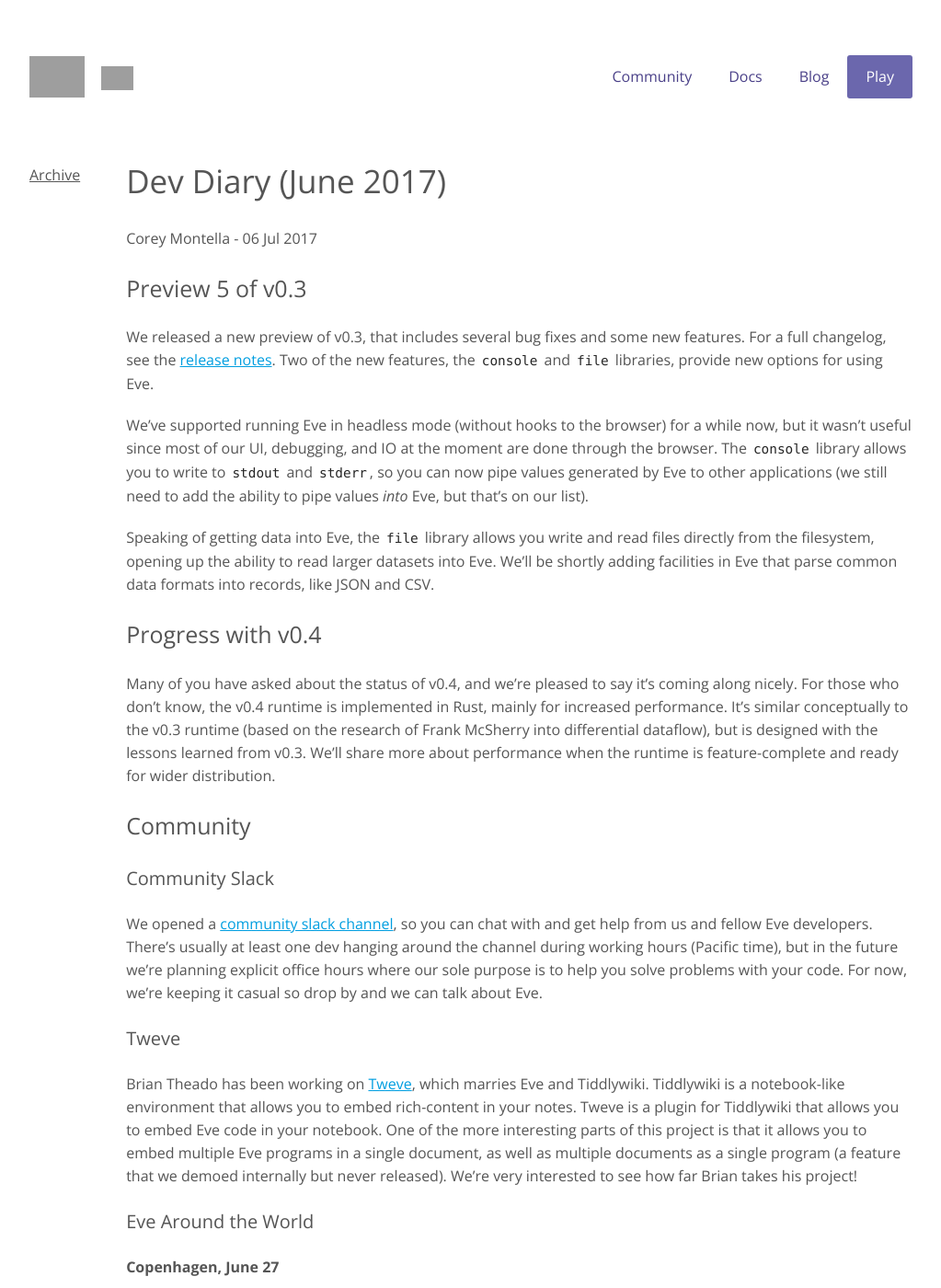
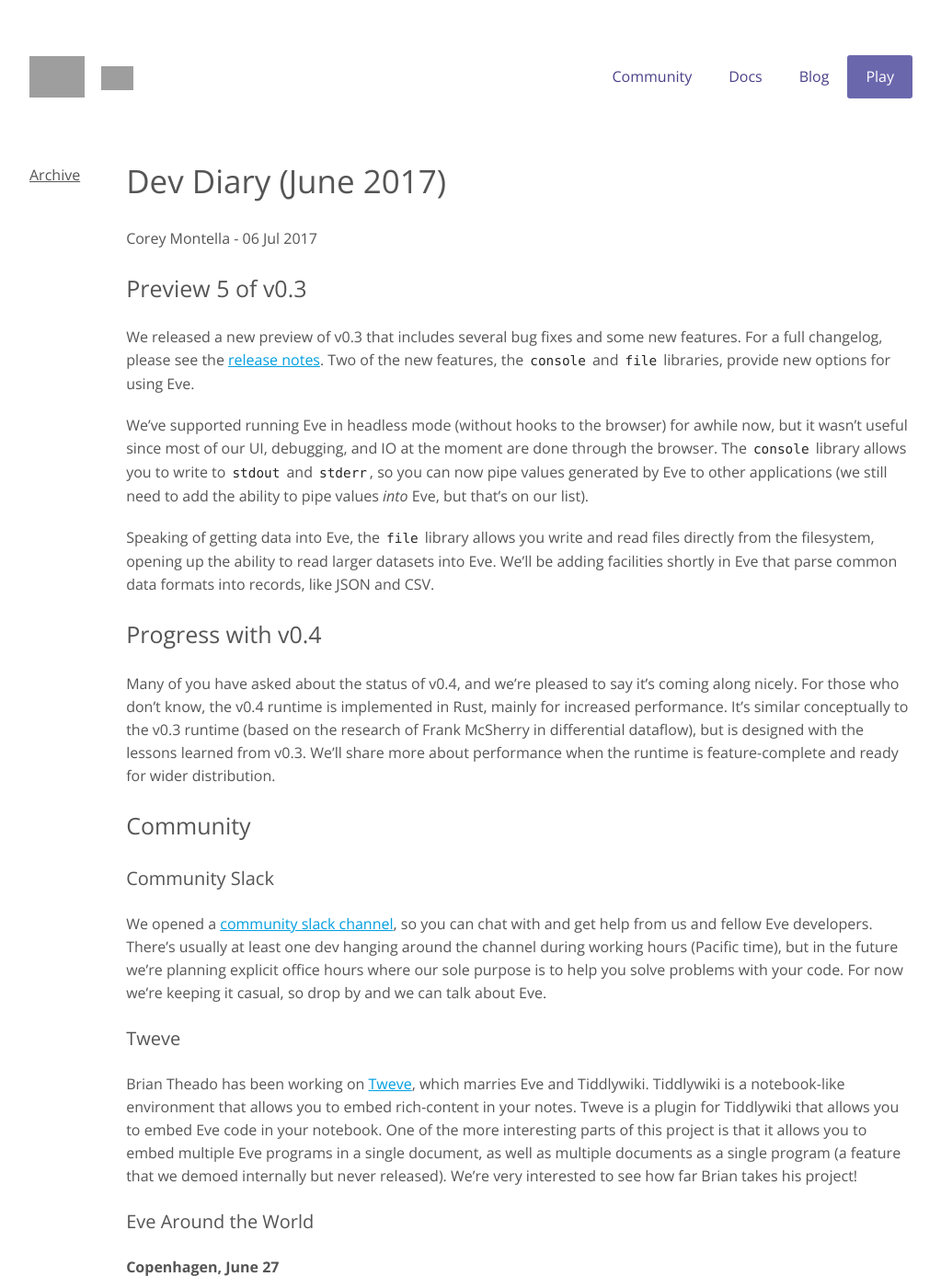
Before and after one commit to Kodowa/incidentalcomplexity, a Jekyll site: the page built from _posts/2017-07-06-June.md, in a window 1280 px wide and 1400 px high. Shown: the whole window at 92% size, without its empty margins (128-1151 px from the left). Built offline with Jekyll 4.4.1, drawn with Linux system fonts in a browser that asks for light colours; some of the changed text lies outside the part shown; grey boxes are pictures that could not be loaded.

Commit message:
Fix some more minor things

```diff
--- a/_posts/2017-07-06-June.md
+++ b/_posts/2017-07-06-June.md
@@ -7,21 +7,21 @@ tags: []
 
 ## Preview 5 of v0.3
 
-We released a new preview of v0.3, that includes several bug fixes and some new features. For a full changelog, see the [release notes](http://incidentalcomplexity.com/2017/06/28/release-0.3p5/). Two of the new features, the `console` and `file` libraries, provide new options for using Eve.
+We released a new preview of v0.3 that includes several bug fixes and some new features. For a full changelog, please see the [release notes](http://incidentalcomplexity.com/2017/06/28/release-0.3p5/). Two of the new features, the `console` and `file` libraries, provide new options for using Eve.
 
-We've supported running Eve in headless mode (without hooks to the browser) for a while now, but it wasn't useful since most of our UI, debugging, and IO at the moment are done through the browser. The `console` library allows you to write to `stdout` and `stderr`, so you can now pipe values generated by Eve to other applications (we still need to add the ability to pipe values _into_ Eve, but that's on our list).
+We've supported running Eve in headless mode (without hooks to the browser) for awhile now, but it wasn't useful since most of our UI, debugging, and IO at the moment are done through the browser. The `console` library allows you to write to `stdout` and `stderr`, so you can now pipe values generated by Eve to other applications (we still need to add the ability to pipe values _into_ Eve, but that's on our list).
 
-Speaking of getting data into Eve, the `file` library allows you write and read files directly from the filesystem, opening up the ability to read larger datasets into Eve. We'll be shortly adding facilities in Eve that parse common data formats into records, like JSON and CSV.
+Speaking of getting data into Eve, the `file` library allows you write and read files directly from the filesystem, opening up the ability to read larger datasets into Eve. We'll be adding facilities shortly in Eve that parse common data formats into records, like JSON and CSV.
 
 ## Progress with v0.4
 
-Many of you have asked about the status of v0.4, and we're pleased to say it's coming along nicely. For those who don't know, the v0.4 runtime is implemented in Rust, mainly for increased performance. It's similar conceptually to the v0.3 runtime (based on the research of Frank McSherry into differential dataflow), but is designed with the lessons learned from v0.3. We'll share more about performance when the runtime is feature-complete and ready for wider distribution.
+Many of you have asked about the status of v0.4, and we're pleased to say it's coming along nicely. For those who don't know, the v0.4 runtime is implemented in Rust, mainly for increased performance. It's similar conceptually to the v0.3 runtime (based on the research of Frank McSherry in differential dataflow), but is designed with the lessons learned from v0.3. We'll share more about performance when the runtime is feature-complete and ready for wider distribution.
 
 ## Community
 
 ### Community Slack
 
-We opened a [community slack channel](https://slack-signup.witheve.com/), so you can chat with and get help from us and fellow Eve developers. There's usually at least one dev hanging around the channel during working hours (Pacific time), but in the future we're planning explicit office hours where our sole purpose is to help you solve problems with your code. For now, we're keeping it casual so drop by and we can talk about Eve.
+We opened a [community slack channel](https://slack-signup.witheve.com/), so you can chat with and get help from us and fellow Eve developers. There's usually at least one dev hanging around the channel during working hours (Pacific time), but in the future we're planning explicit office hours where our sole purpose is to help you solve problems with your code. For now we're keeping it casual, so drop by and we can talk about Eve.
 
 ### Tweve
 
@@ -33,6 +33,6 @@ Brian Theado has been working on [Tweve](https://btheado.github.io/tweve/), whic
 
 Zubair Quraishi held yet another successful meetup in Copenhagen, and we're definitely grateful for his continued evangelism across the pond! He's posted some pictures and reactions on the [Meetup website](https://www.meetup.com/evecph/events/240055666/) and the [mailing list](https://groups.google.com/d/msg/eve-talk/PwlgSIdppMQ/Xb9zI5niAAAJ). Thanks again Zubair!
 
-**San Francisco June 27**
+**San Francisco, June 27**
 
 Thanks to everyone who came to our second meetup, in which we helped people install Eve and introduced the language to people who were new. We learned a lot by watching people go through the quickstart tutorial, which has caused us to re-evaluate the getting started process. We don't have a third meetup planned at this time, but we'll update the blog when we do!
```
